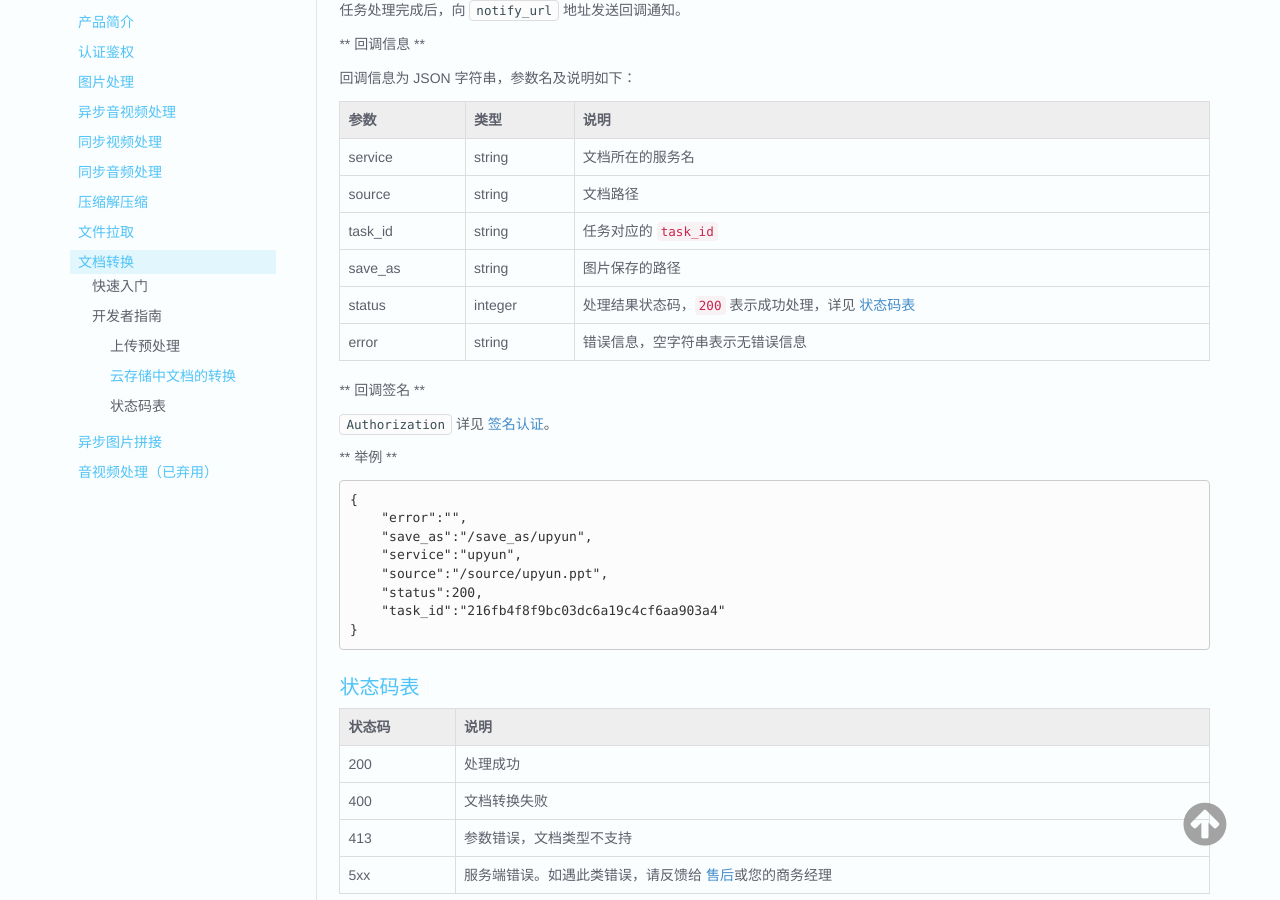
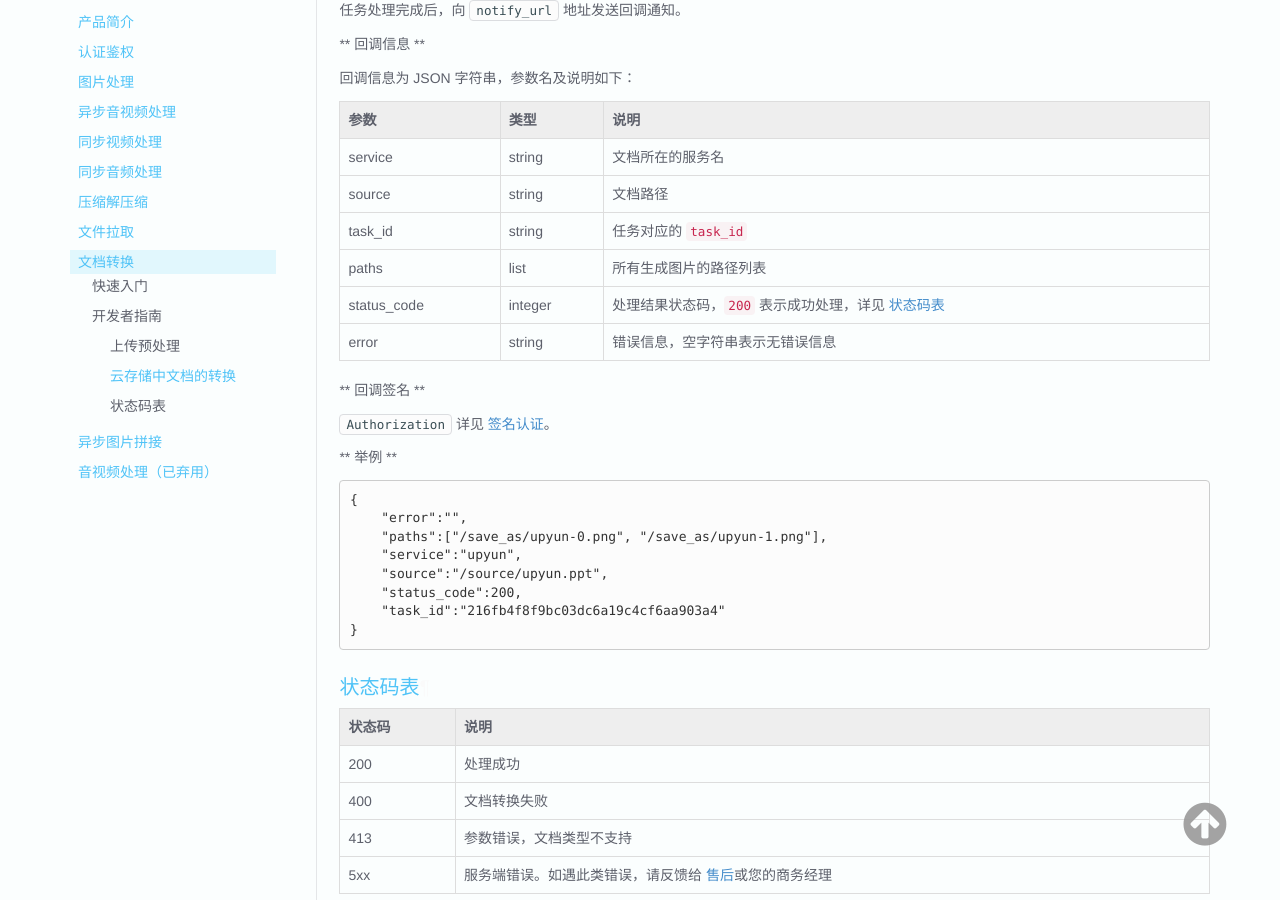
Before and after one commit to upyun/docs, an MkDocs documentation site: the page built from sources/cloud/uconvert.md, in a window 1280 px wide and 900 px high, scrolled down 2334 px. Built offline with MkDocs 1.6.1, drawn with Linux system fonts in a browser that asks for light colours; old or Windows-style settings are respelled for this version of MkDocs.

Commit message:
use paths

````diff
--- a/sources/cloud/uconvert.md
+++ b/sources/cloud/uconvert.md
@@ -121,8 +121,8 @@ curl -X POST \
 | service           | string    | 文档所在的服务名                                     	     |
 | source            | string    | 文档路径                                            	    |
 | task_id           | string    | 任务对应的 `task_id`                                       |
-| save_as           | string    | 图片保存的路径                                              |
-| status            | integer   | 处理结果状态码，`200` 表示成功处理，详见 [状态码表](#status)  |
+| paths             | list      | 所有生成图片的路径列表                                      |
+| status_code       | integer   | 处理结果状态码，`200` 表示成功处理，详见 [状态码表](#status)  |
 | error             | string    | 错误信息，空字符串表示无错误信息                             |
 
 ** 回调签名 **
@@ -134,10 +134,10 @@ curl -X POST \
 ```
 {
     "error":"",
-    "save_as":"/save_as/upyun",
+    "paths":["/save_as/upyun-0.png", "/save_as/upyun-1.png"],
     "service":"upyun",
     "source":"/source/upyun.ppt",
-    "status":200,
+    "status_code":200,
     "task_id":"216fb4f8f9bc03dc6a19c4cf6aa903a4"
 }
 ```
````
